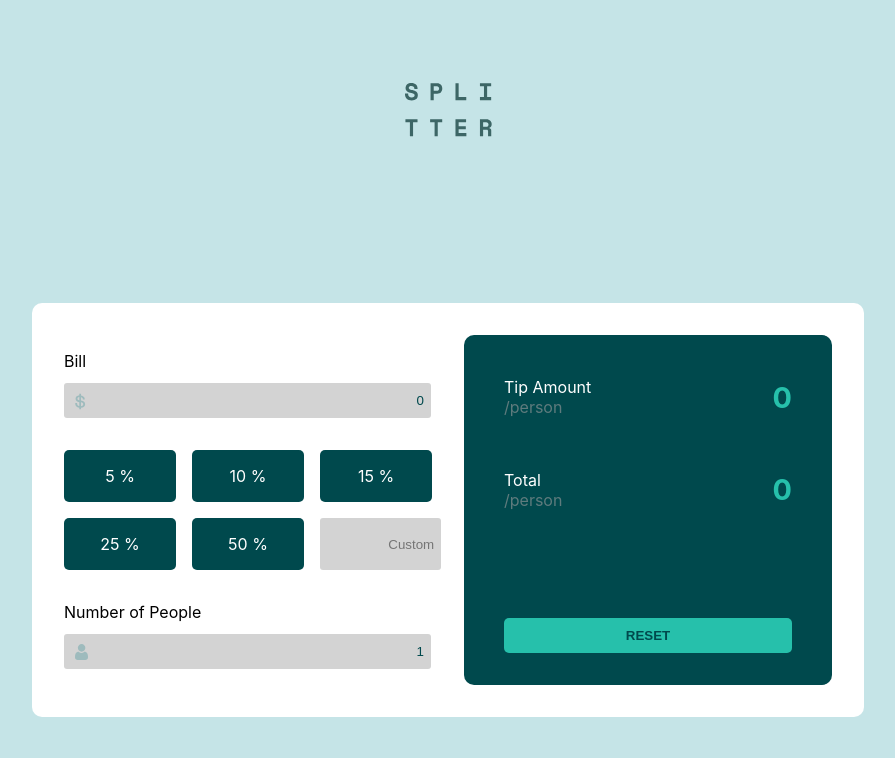
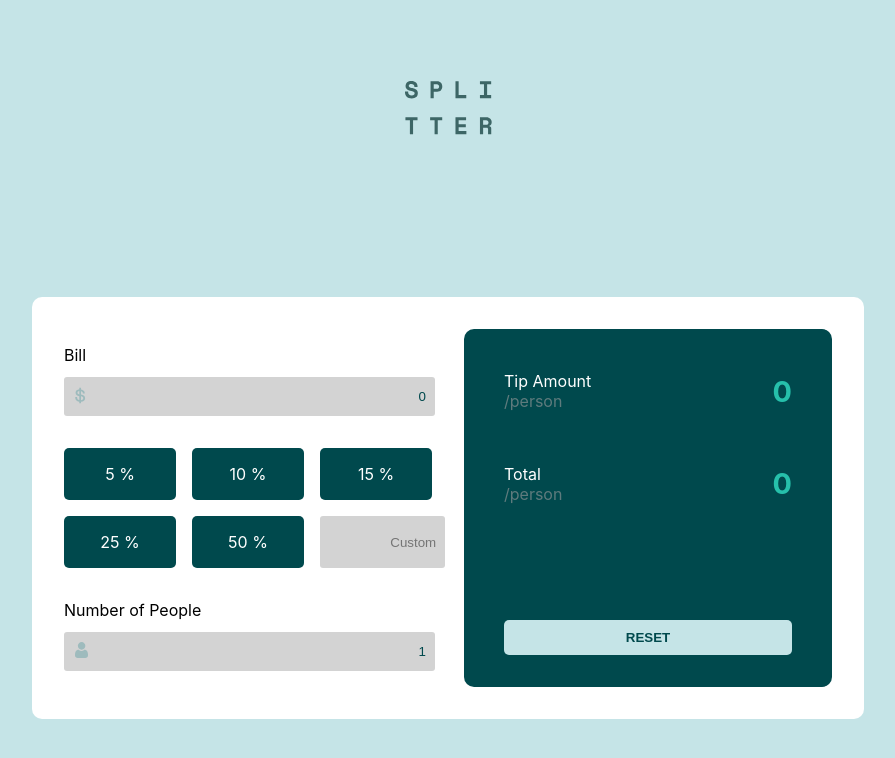
Before and after one commit to Mosesbwire/Tip-calculator, a React (Create React App) app: page / in a window 1280 px wide. In both pictures the pointer is over the button "RESET". Shown: the top 758 px of the page, without its empty margins (192-1087 px from the left). Built offline with nearby package versions, Linux system fonts and the light colour scheme.

Commit message:
add hover states

```diff
--- a/src/App.css
+++ b/src/App.css
@@ -11,7 +11,7 @@
 input {
   background-color:lightgray;
   border-radius: 3px;
-  border: none;
+  border: 2px solid transparent;
   color: var(--dark-cyan);
   padding-block: .75em;
   padding-inline: .5em;
@@ -21,6 +21,8 @@ input {
 
 input:focus {
   outline: none;
+  border: 2px solid var(--strong-cyan);
+
 }
 
 
@@ -35,6 +37,10 @@ input:focus {
   color: var(--dark-cyan);
   font-weight: 600;
   cursor: pointer;
+}
+
+.btn:hover {
+  background-color: var(--light-grayish-cyan);
 }
 
 .label {
@@ -97,6 +103,10 @@ input:focus {
   cursor: pointer;
 }
 
+.tip-percent:hover {
+  background-color: var(--strong-cyan);
+}
+
 
 
 .selected-tip {
```
